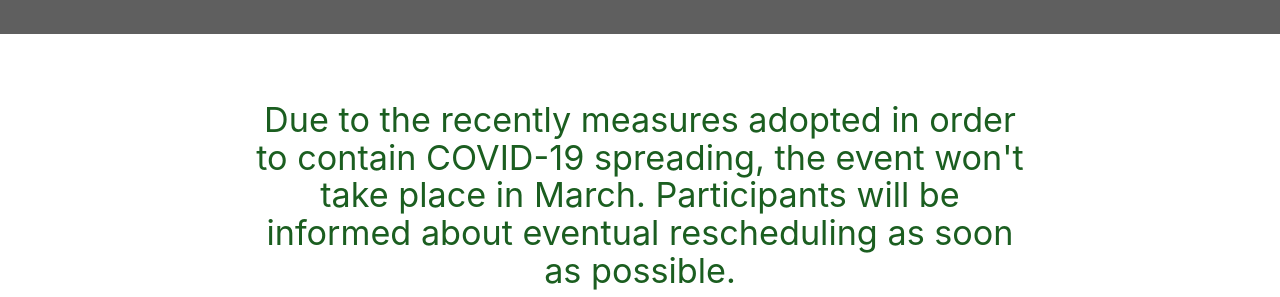
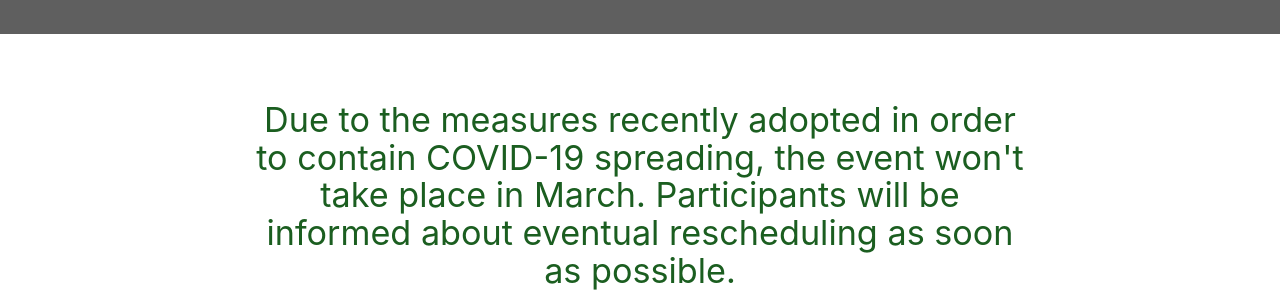
Before and after one commit to ai-sf/tiqit20, a Jekyll site: the page built from index.html, in a window 1280 px wide. Shown: the part 866-1163 px from the top of the page. Built offline with Jekyll 4.4.1, drawn with Linux system fonts in a browser that asks for light colours; nearby versions of some CDN libraries.

Commit message:
Update index.html

```diff
--- a/index.html
+++ b/index.html
@@ -22,7 +22,7 @@ script: home.js
 <div class="no-pad-top" id="index-page">
   <div class="container">
 <div class="row">
-    <h3 id="regtext" class="center custom1-text">Due to the recently measures adopted in order to contain COVID-19 spreading, the event won't take place in March. <b></b> Participants will be informed about eventual rescheduling as soon as possible.</h3>
+    <h3 id="regtext" class="center custom1-text">Due to the measures recently adopted in order to contain COVID-19 spreading, the event won't take place in March. <b></b> Participants will be informed about eventual rescheduling as soon as possible.</h3>
 </div>
     <!--   Icon Section   -->
     <div class="section">
```
